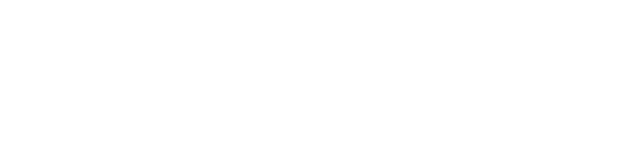
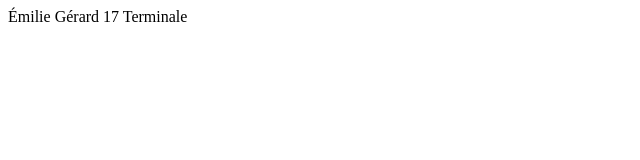
Before and after one commit to SidiB5/AngularsJS, a plain HTML site: page Partie 2/Exercice_2/index.html in a window 1280 px wide. Shown: the whole page, without its empty margins (0-640 px from the left). Drawn offline with nearby package versions, Linux system fonts and the light colour scheme.

Commit message:
Partie 2 Exercice 2 termné

```diff
--- a/Partie 2/Exercice_2/index.html
+++ b/Partie 2/Exercice_2/index.html
@@ -7,6 +7,10 @@
   </head>
   <body ng-controller="studentsCtrl">
     <div>
+      {{firstName}}
+      {{lastName}}
+      {{age}}
+      {{grade}}
     </div>
 </body>
 </html>
```
